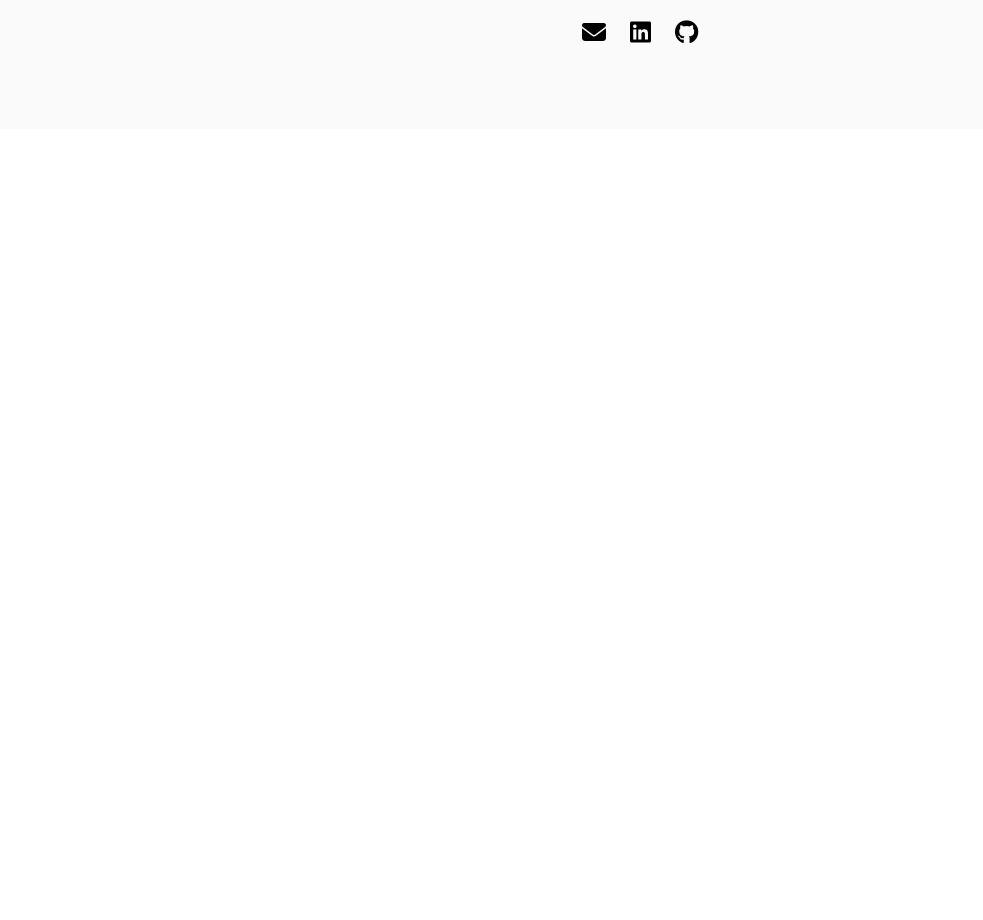
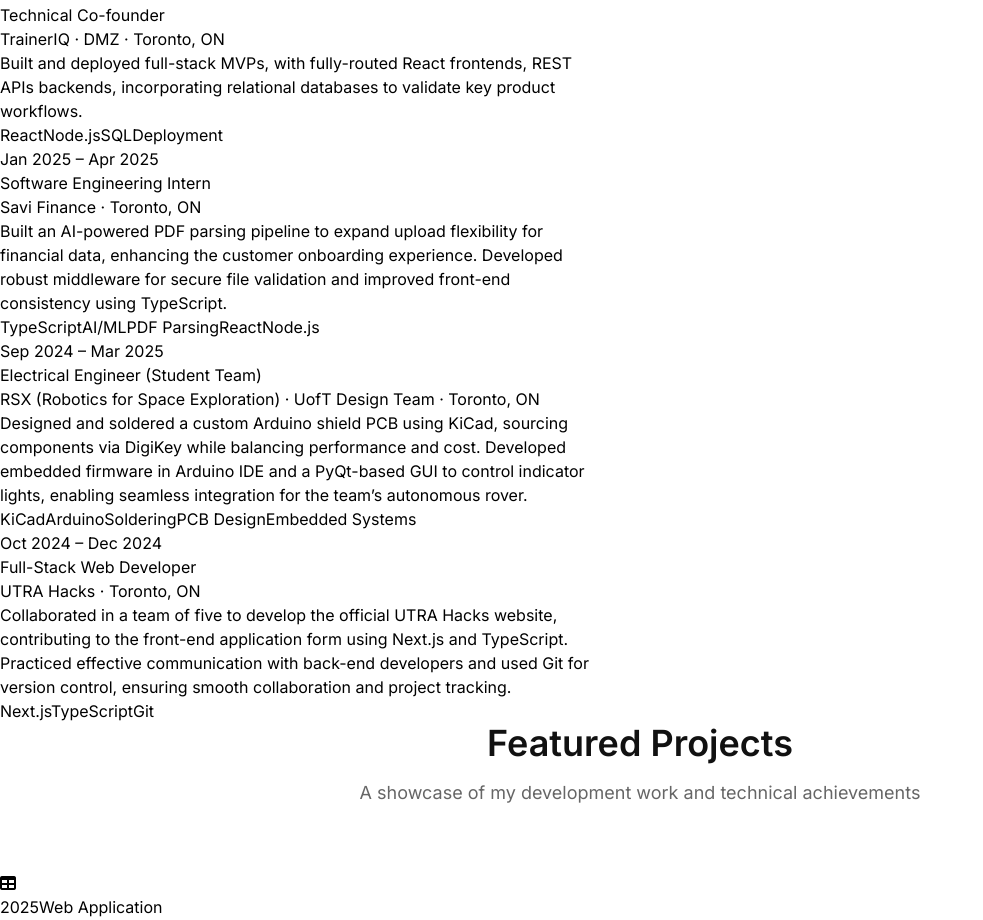
Before and after one commit to alexzjm/personal-website, a React (Vite) app: page /work in a window 1280 px wide. Shown: the part 690-1610 px from the top of the page, without its empty margins (0-983 px from the left). Before the commit the page ends 819 px from the top, so only its background shows below. Built offline with nearby package versions, Linux system fonts and the light colour scheme.

Commit message:
displayed all projects and experiences and wrote html code to format the sections

```diff
--- a/src/WorkPage.jsx
+++ b/src/WorkPage.jsx
@@ -1,6 +1,9 @@
-import NavBar from './components/NavBar.jsx'
-import PageHeader from './components/PageHeader.jsx'
-import Footer from './components/Footer.jsx'
+import NavBar from "./components/NavBar.jsx";
+import PageHeader from "./components/PageHeader.jsx";
+import SectionHeader from "./components/SectionHeader.jsx";
+import ExperienceGrid from "./components/ExperienceGrid.jsx";
+import ProjectGrid from "./components/ProjectGrid.jsx";
+import Footer from "./components/Footer.jsx";
 
 const experiences = [
   {
@@ -8,29 +11,30 @@ const experiences = [
     name: "Technical Co-founder",
     company: "TrainerIQ · DMZ · Toronto, ON",
     desc: "Built and deployed full-stack MVPs, with fully-routed React frontends, REST APIs backends, incorporating relational databases to validate key product workflows.",
-    techs: ["React", "Node.js", "SQL", "Deployment"]
+    techs: ["React", "Node.js", "SQL", "Deployment"],
   },
   {
     duration: "Jan 2025 – Apr 2025",
     name: "Software Engineering Intern",
     company: "Savi Finance · Toronto, ON",
     desc: "Built an AI-powered PDF parsing pipeline to expand upload flexibility for financial data, enhancing the customer onboarding experience. Developed robust middleware for secure file validation and improved front-end consistency using TypeScript.",
-    techs: ["TypeScript", "AI/ML", "PDF Parsing", "React", "Node.js"]
+    techs: ["TypeScript", "AI/ML", "PDF Parsing", "React", "Node.js"],
   },
   {
     duration: "Sep 2024 – Mar 2025",
     name: "Electrical Engineer (Student Team)",
-    company: "RSX (Robotics for Space Exploration) · UofT Design Team · Toronto, ON",
+    company:
+      "RSX (Robotics for Space Exploration) · UofT Design Team · Toronto, ON",
     desc: "Designed and soldered a custom Arduino shield PCB using KiCad, sourcing components via DigiKey while balancing performance and cost. Developed embedded firmware in Arduino IDE and a PyQt-based GUI to control indicator lights, enabling seamless integration for the team’s autonomous rover.",
-    techs: ["KiCad", "Arduino", "Soldering", "PCB Design", "Embedded Systems"]
+    techs: ["KiCad", "Arduino", "Soldering", "PCB Design", "Embedded Systems"],
   },
   {
     duration: "Oct 2024 – Dec 2024",
     name: "Full-Stack Web Developer",
     company: "UTRA Hacks · Toronto, ON",
     desc: "Collaborated in a team of five to develop the official UTRA Hacks website, contributing to the front-end application form using Next.js and TypeScript. Practiced effective communication with back-end developers and used Git for version control, ensuring smooth collaboration and project tracking.",
-    techs: ["Next.js", "TypeScript", "Git"]
-  }
+    techs: ["Next.js", "TypeScript", "Git"],
+  },
 ];
 
 const projects = [
@@ -40,12 +44,19 @@ const projects = [
     category: "Web Application",
     title: "React CSV Toolkit",
     desc: "Developed a React-based CSV toolkit, a standalone web application using Vite that supports file upload, cell editing, and table manipulation, enabling users to interact with and modify tabular data directly in the browser. Implemented dynamic sorting, row/column operations, and real-time state updates with React hooks and context, resulting in a fast, intuitive, and scalable frontend experience.",
-    techs: ["React", "Vite", "JavaScript", "CSV Parser", "React Hooks", "Context API"],
+    techs: [
+      "React",
+      "Vite",
+      "JavaScript",
+      "CSV Parser",
+      "React Hooks",
+      "Context API",
+    ],
     duration: "1 week",
     teamSize: "Solo",
     btnLink: "",
     btnIcon: "fab fa-github",
-    btnText: "Source Code"
+    btnText: "Source Code",
   },
   {
     icon: "fas fa-map-marked-alt",
@@ -53,12 +64,22 @@ const projects = [
     category: "Software Application",
     title: "CityScope (ECE297 Final Project)",
     desc: "Developed an interactive C++ GIS application using OpenStreetMap data and custom rendering with OpenGL to explore city maps with zoom, pan, and POI search. Implemented A*, Dijkstra’s, and advanced TSP algorithms (multi-head Dijkstra, 2-opt, simulated annealing, hill climbing) with multithreading for real-time routing. Integrated live weather data via HTTP requests using libcurl.",
-    techs: ["C++", "OpenStreetMap", "Custom Graphics Engine", "A*", "Dijkstra", "TSP Algorithms", "Multithreading", "libcurl", "JSON"],
+    techs: [
+      "C++",
+      "OpenStreetMap",
+      "Custom Graphics Engine",
+      "A*",
+      "Dijkstra",
+      "TSP Algorithms",
+      "Multithreading",
+      "libcurl",
+      "JSON",
+    ],
     duration: "4 months",
     teamSize: "3 developers",
     btnLink: "",
     btnIcon: "fas fa-file-powerpoint",
-    btnText: "Presentation"
+    btnText: "Presentation",
   },
   {
     icon: "fas fa-music",
@@ -66,12 +87,20 @@ const projects = [
     category: "Embedded Systems",
     title: "Waveform Synthesizer (ECE243 Final Project)",
     desc: "Built a real-time audio synthesizer in C on a RISC-V soft-core deployed to a DE1-SoC FPGA, supporting polyphonic waveform generation and ADSR envelope shaping. Integrated a PS/2 keyboard for MIDI control and a VGA oscilloscope interface for real-time visualization and interaction using on-board buttons and switches.",
-    techs: ["C", "RISC-V", "FPGA (DE1-SoC)", "ADSR Envelope", "VGA", "PS/2", "Real-Time Systems"],
+    techs: [
+      "C",
+      "RISC-V",
+      "FPGA (DE1-SoC)",
+      "ADSR Envelope",
+      "VGA",
+      "PS/2",
+      "Real-Time Systems",
+    ],
     duration: "2 months",
     teamSize: "2 developers",
     btnLink: "",
     btnIcon: "fab fa-github",
-    btnText: "Source Code"
+    btnText: "Source Code",
   },
   {
     icon: "fas fa-robot",
@@ -79,12 +108,19 @@ const projects = [
     category: "Robotics Hackathon",
     title: "Autonomous Sensor-Guided Robot Car",
     desc: "Developed an autonomous robot car for UTRA Hacks that navigated color-coded obstacle courses using real-time sensor data and control logic. Integrated ultrasonic and color sensors with an Arduino microcontroller to enable lane following, obstacle avoidance, and decision-making through embedded firmware and actuator control.",
-    techs: ["Arduino", "C/C++", "Ultrasonic Sensors", "Color Sensors", "DC Motors", "Embedded Systems"],
+    techs: [
+      "Arduino",
+      "C/C++",
+      "Ultrasonic Sensors",
+      "Color Sensors",
+      "DC Motors",
+      "Embedded Systems",
+    ],
     duration: "2 days",
     teamSize: "6",
     btnLink: "",
     btnIcon: "fab fa-github",
-    btnText: "Source Code"
+    btnText: "Source Code",
   },
   {
     icon: "fas fa-list-check",
@@ -92,12 +128,19 @@ const projects = [
     category: "Web Application",
     title: "To Do List Webapp",
     desc: "Built a full-stack to-do list application using Django, SQLite3, and Bootstrap, implementing features like routing, templating, and responsive UI styling for a clean and modular user experience. Integrated Django’s authentication system with customizations for secure, encrypted user login and registration.",
-    techs: ["Django", "Python", "SQLite3", "Bootstrap", "HTML/CSS", "User Authentication"],
+    techs: [
+      "Django",
+      "Python",
+      "SQLite3",
+      "Bootstrap",
+      "HTML/CSS",
+      "User Authentication",
+    ],
     duration: "2 weeks",
     teamSize: "Solo",
     btnLink: "",
     btnIcon: "fab fa-github",
-    btnText: "Source Code"
+    btnText: "Source Code",
   },
   {
     icon: "fas fa-gamepad",
@@ -105,12 +148,19 @@ const projects = [
     category: "FPGA Design Project",
     title: "Sequence Memorization Game (ECE241 Final Project)",
     desc: "Designed and implemented a memory-based game using Verilog on an FPGA, integrating VGA display, on-chip memory, and external inputs for interactive gameplay. Coordinated milestone-based development with Git version control and ModelSim simulations to ensure reliable functionality, efficient collaboration, and streamlined debugging throughout the project lifecycle.",
-    techs: ["Verilog", "FPGA (DE1-SoC)", "VGA", "On-Chip Memory", "ModelSim", "Git"],
+    techs: [
+      "Verilog",
+      "FPGA (DE1-SoC)",
+      "VGA",
+      "On-Chip Memory",
+      "ModelSim",
+      "Git",
+    ],
     duration: "2 months",
     teamSize: "2",
     btnLink: "",
     btnIcon: "fas fa-file-powerpoint",
-    btnText: "Presentation"
+    btnText: "Presentation",
   },
   {
     icon: "fas fa-stethoscope",
@@ -118,12 +168,21 @@ const projects = [
     category: "Web Application",
     title: "SkinGuard AI",
     desc: "Developed a web-based skin cancer detection platform using a self-trained CNN with 80% testing accuracy, enabling users to upload images for real-time classification. Led full-stack development with Flask, HTML/CSS, and JavaScript, while collaborating on startup planning, gaining experience in technical strategy, communication, and product-focused problem-solving.",
-    techs: ["Python", "Flask", "CNN", "HTML", "CSS", "JavaScript", "PyTorch", "Transfer Learning"],
+    techs: [
+      "Python",
+      "Flask",
+      "CNN",
+      "HTML",
+      "CSS",
+      "JavaScript",
+      "PyTorch",
+      "Transfer Learning",
+    ],
     duration: "3 months",
     teamSize: "2 members",
     btnLink: "",
     btnIcon: "fab fa-github",
-    btnText: "Source Code"
+    btnText: "Source Code",
   },
   {
     icon: "fas fa-envelope-open-text",
@@ -136,7 +195,7 @@ const projects = [
     teamSize: "Solo",
     btnLink: "",
     btnIcon: "fab fa-github",
-    btnText: "Source Code"
+    btnText: "Source Code",
   },
   {
     icon: "fas fa-eye",
@@ -149,16 +208,14 @@ const projects = [
     teamSize: "4 developers",
     btnLink: "",
     btnIcon: "fab fa-github",
-    btnText: "View Report"
-  }
+    btnText: "View Report",
+  },
 ];
 
-
-function WorkPage () {
+function WorkPage() {
   return (
     <div className="min-h-screen bg-white font-sans">
-
-            <NavBar pageId={1}/>
+      <NavBar pageId={1} />
 
       <div className="max-w-[1200px] bg-white mx-auto px-4 py-20">
         <PageHeader
@@ -169,27 +226,76 @@ function WorkPage () {
         <div className="flex justify-between items-center gap-8 mt-8 flex-wrap">
           <div className="text-center min-w-[150px]">
             <h3 className="text-4xl font-bold text-[#111] mb-2">10+</h3>
-                        <p className="text-sm text-[#666] uppercase tracking-[0.5px] leading-[1.4]">Projects Completed</p>
+            <p className="text-sm text-[#666] uppercase tracking-[0.5px] leading-[1.4]">
+              Projects Completed
+            </p>
           </div>
           <div className="text-center min-w-[150px]">
             <h3 className="text-4xl font-bold text-[#111] mb-2">600+</h3>
-                        <p className="text-sm text-[#666] uppercase tracking-[0.5px] leading-[1.4]">Hours Committed</p>
+            <p className="text-sm text-[#666] uppercase tracking-[0.5px] leading-[1.4]">
+              Hours Committed
+            </p>
           </div>
           <div className="text-center min-w-[150px]">
             <h3 className="text-4xl font-bold text-[#111] mb-2">200+</h3>
-                        <p className="text-sm text-[#666] uppercase tracking-[0.5px] leading-[1.4]">Github Contributions</p>
+            <p className="text-sm text-[#666] uppercase tracking-[0.5px] leading-[1.4]">
+              Github Contributions
+            </p>
           </div>
           <div className="text-center min-w-[150px]">
             <h3 className="text-4xl font-bold text-[#111] mb-2">10k+</h3>
-                        <p className="text-sm text-[#666] uppercase tracking-[0.5px] leading-[1.4]">Lines of Code Written</p>
+            <p className="text-sm text-[#666] uppercase tracking-[0.5px] leading-[1.4]">
+              Lines of Code Written
+            </p>
           </div>
         </div>
       </div>
 
+      {/* Experience Section */}
+      <div>
+        <SectionHeader
+          title="Professional Experience"
+          subtitle="My professional journey and key milestones in development."
+        />
+        <div className="max-w-[600px]">
+          {experiences.map((exp) => (
+            <ExperienceGrid
+              duration={exp.duration}
+              name={exp.name}
+              company={exp.company}
+              desc={exp.desc}
+              techs={exp.techs}
+            />
+          ))}
+        </div>
+      </div>
 
+      {/* Project Section */}
+      <div>
+        <SectionHeader
+          title="Featured Projects"
+          subtitle="A showcase of my development work and technical achievements"
+        />
+        <div>
+          {projects.map(proj =>
+            <ProjectGrid
+              icon={proj.icon}
+              date={proj.date}
+              category={proj.category}
+              title={proj.title}
+              desc={proj.desc}
+              techs={proj.techs}
+              duration={proj.duration}
+              teamSize={proj.teamSize}
+              btnLink={proj.btnLink}
+              btnIcon={proj.btnIcon}
+              btnText={proj.btnText}
+            />
+          )}
+        </div>
+      </div>
 
       <Footer />
-
     </div>
   );
 }
```
Also changed, not shown: src/ResumePage.jsx (+7 -9 lines). Lines whose indentation alone changed are shown as unchanged.
